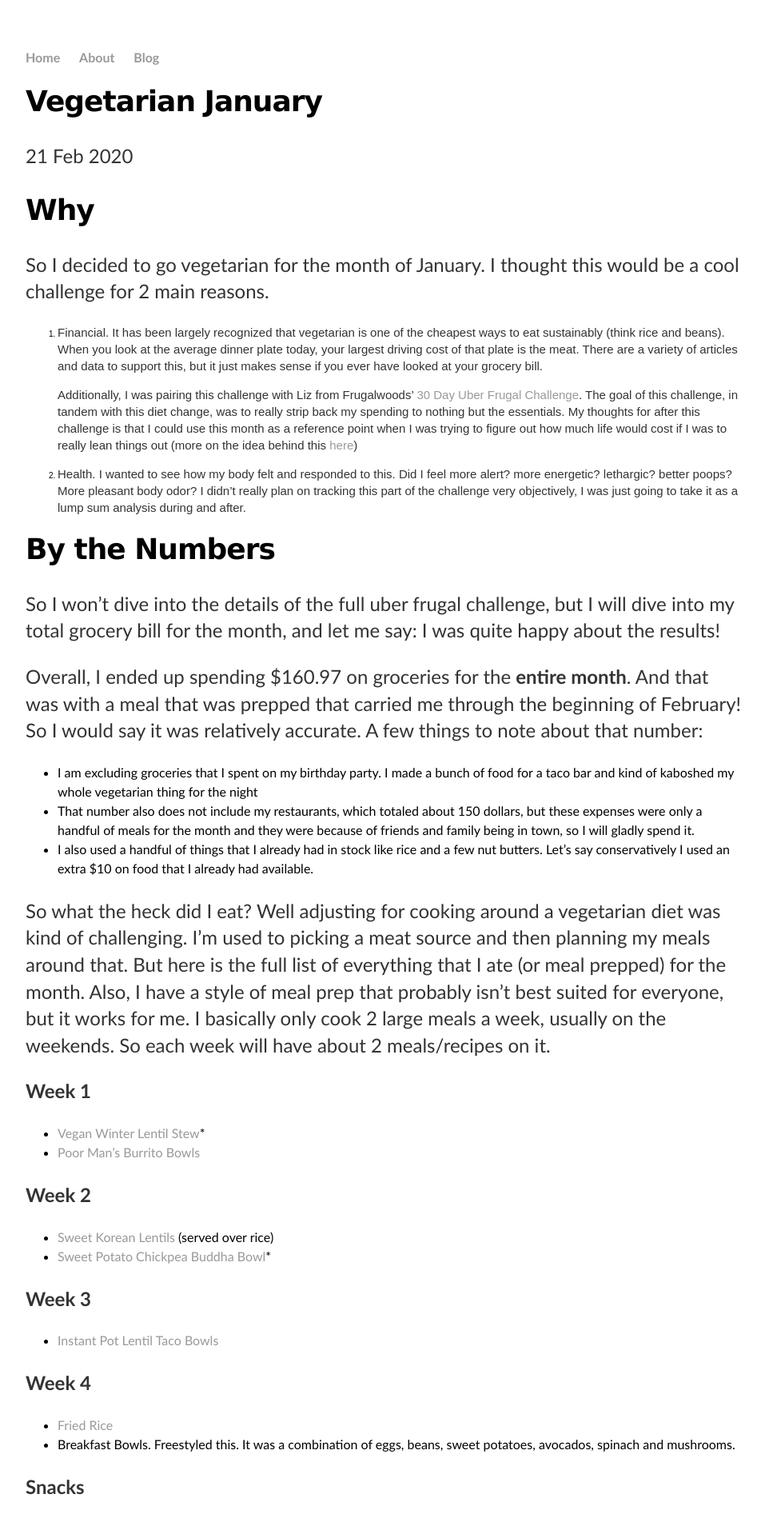
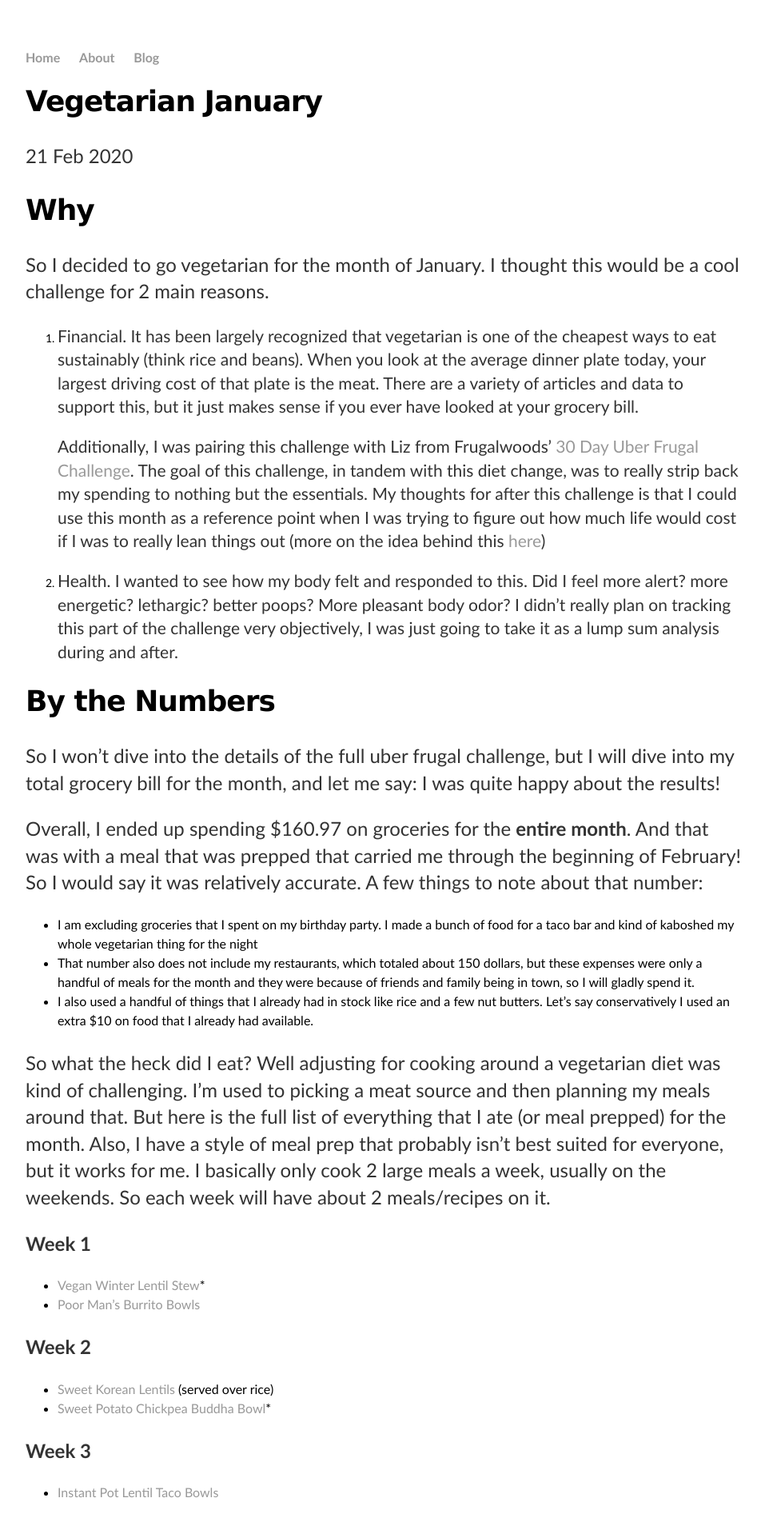
Before and after one commit to dalton-kuehl/dalton-kuehl.github.io, a Jekyll site: the page built from _posts/2020-02-21-vegan.md, in a window 1280 px wide. Shown: the top 1903 px of the page at 80% size, without its empty margins (160-1117 px from the left). Built offline with Jekyll 4.4.1, drawn with Linux system fonts in a browser that asks for light colours; comment, search, counter and statistics services are not loaded.

Commit message:
Update main.css

```diff
--- a/css/main.css
+++ b/css/main.css
@@ -74,16 +74,11 @@
     list-style: none;
     font-family:'Myriad Pro', Calibri, Helvetica, Arial, sans-serif;
 }
-ol.posts {
-    margin: 20px auto 40px;
-    font-size: 20px;
-    font-family:'Myriad Pro', Calibri, Helvetica, Arial, sans-serif;
+
 }
-
-ol.posts li {
-    list-style: none;
-    font-family:'Myriad Pro', Calibri, Helvetica, Arial, sans-serif;
+ul {
+font:14px 'Myriad Pro', Calibri, Helvetica, Arial, sans-serif;
 }
 ol {
-font:10px "Arial",san-serif;
+font:14px 'Myriad Pro', Calibri, Helvetica, Arial, sans-serif;
 }
```
